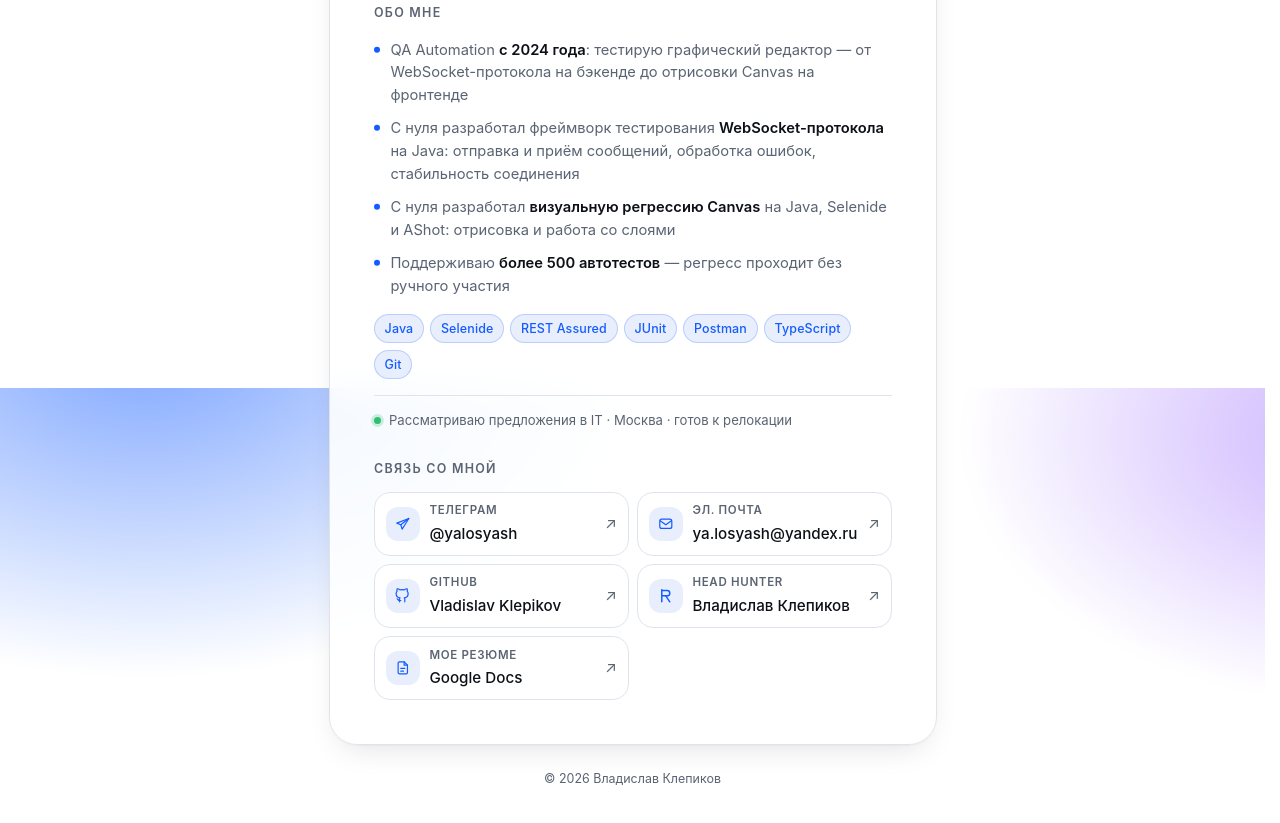
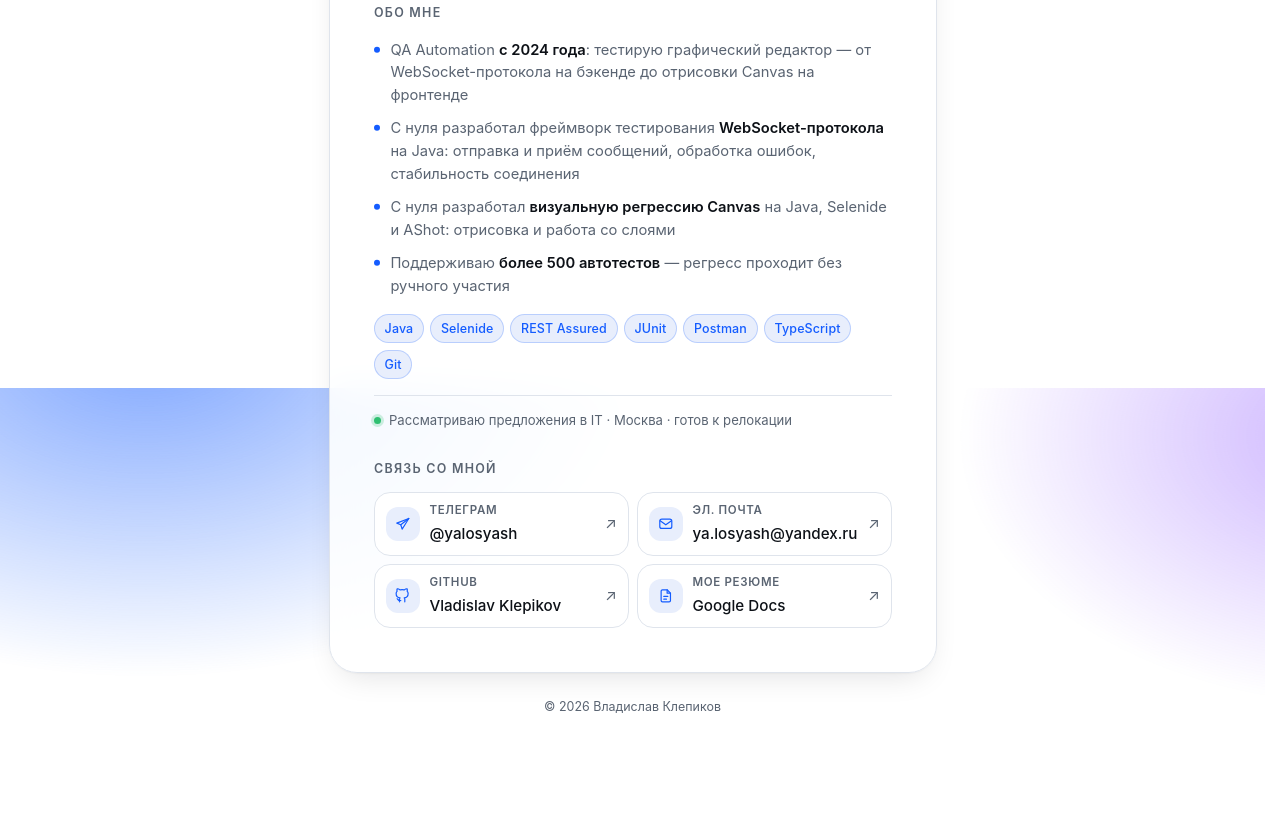
Before and after one commit to yalosyash/mySite, a website: page index.html in a window 1280 px wide. Shown: the part 412-1235 px from the top of the page. After the commit the page ends 1168 px from the top, so only its background shows below. Drawn offline with Linux system fonts and the light colour scheme.

Commit message:
refactor(contacts): remove the Head Hunter link
The resume on Google Docs already covers it, and one fewer tile keeps the contact block short.

```diff
--- a/index.html
+++ b/index.html
@@ -178,24 +178,6 @@
           <li>
             <a
               class="link"
-              href="https://domodedovo.hh.ru/resume/0f8c5712ff0c4649760039ed1f6f506753764c"
-              target="_blank"
-              rel="noopener noreferrer"
-            >
-              <svg class="link__icon link__icon--hh" aria-hidden="true">
-                <use href="src/main/assets/icons.svg#hh" />
-              </svg>
-              <span class="link__body">
-                <span class="link__label">Head Hunter</span>
-                <span class="link__value">Владислав Клепиков</span>
-              </span>
-              <span class="link__arrow" aria-hidden="true">↗</span>
-            </a>
-          </li>
-
-          <li>
-            <a
-              class="link"
               href="https://docs.google.com/document/d/1H7HVMfbcU8mNVZfEO77k6_321jic0WxfpZOHbUzitlA/edit?usp=sharing"
               target="_blank"
               rel="noopener noreferrer"
--- a/src/main/css/styles.css
+++ b/src/main/css/styles.css
@@ -400,11 +400,6 @@ img {
   stroke-linejoin: round;
 }
 
-/* Строчные «hh» тоньше сливаются в мелком размере — ведём штрих плотнее */
-.link__icon--hh {
-  stroke-width: 2.2;
-}
-
 .link__body {
   display: grid;
   gap: 0.1rem;
```
Also changed, not shown: src/tests/ts/elements/elements.ts (+0 -10 lines), src/main/assets/icons.svg, src/tests/mainPage.spec.ts-snapshots/contactsSection-chromium-win32.png.
